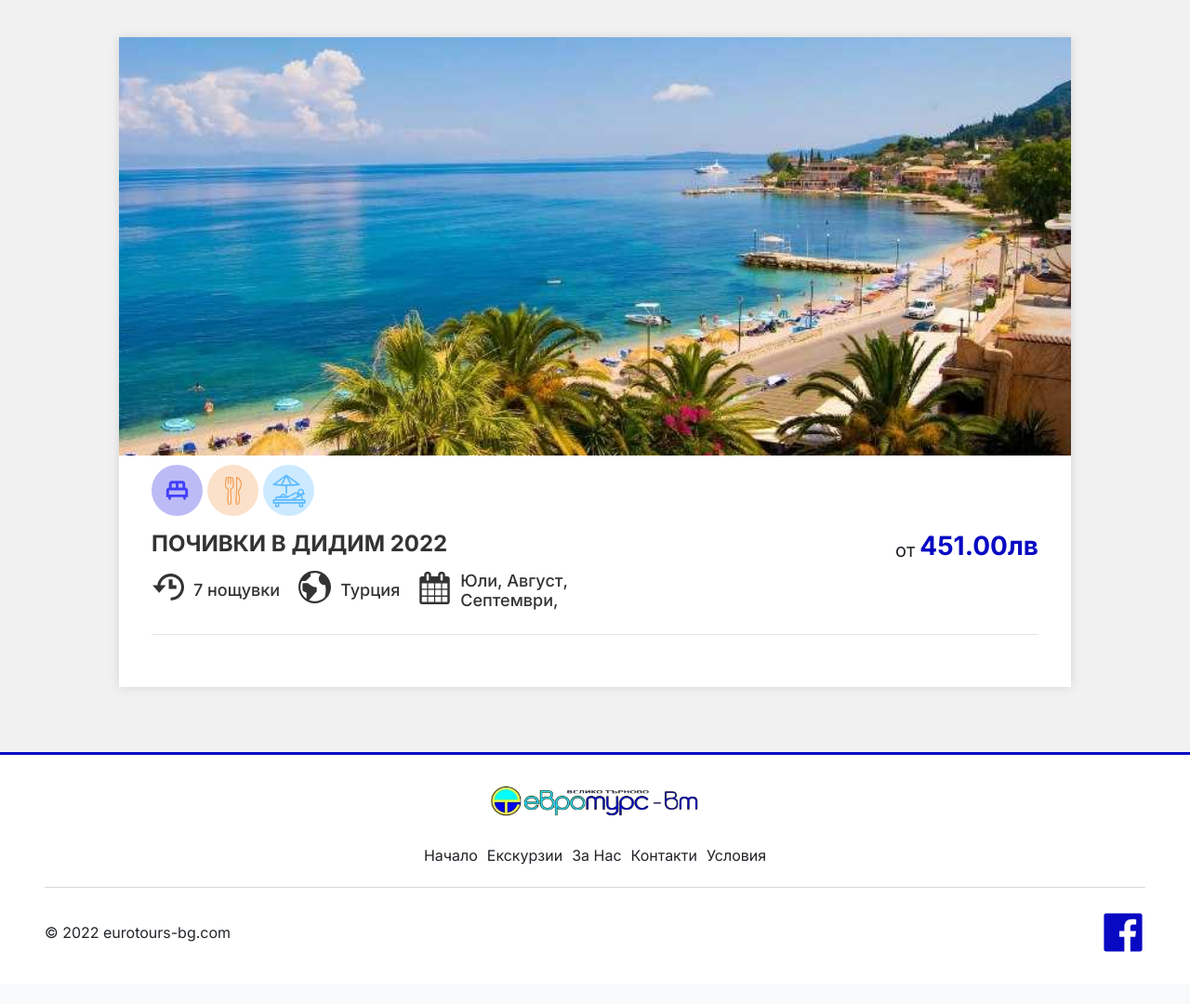
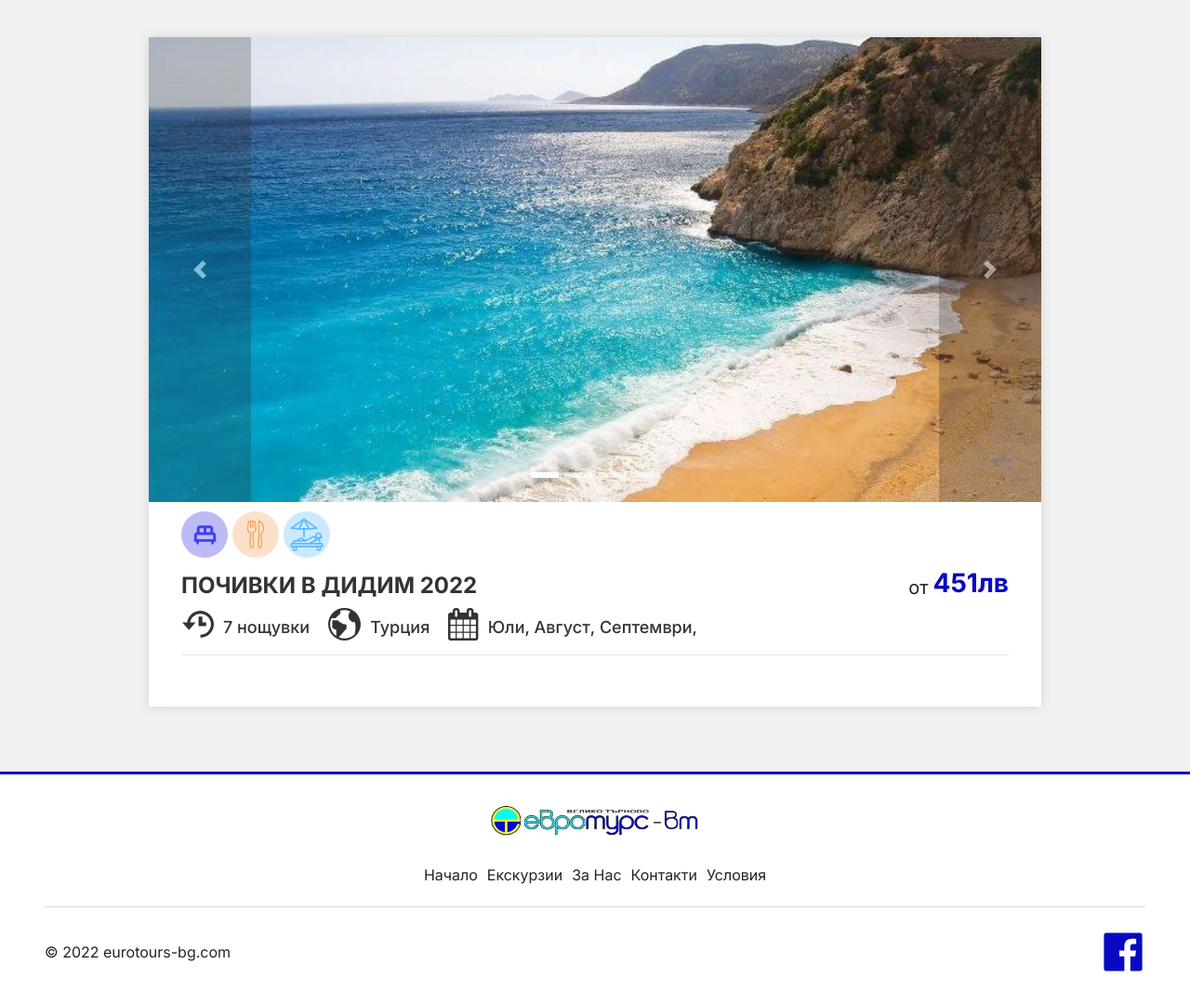
Before and after one commit to Boyan67/eurotours-django, a Django app: page /trip/63 in a window 1280 px wide. Shown: the part 67-1147 px from the top of the page at 93% size. Before the commit the page ends 1091 px from the top, so only its background shows below. Run offline with Django 4.2, Linux system fonts and the light colour scheme; data comes from the database, SQL or seed files in the repository; both versions use the stored data as it was after the commit; parts of the project's set-up code (start-up, migrations or seed data) failed here and were passed over; some libraries are stand-ins or nearby versions.

Commit message:
bug fixes, design improvements, just need to enter models now

```diff
--- a/static/style.css
+++ b/static/style.css
@@ -275,6 +275,7 @@ a, a:hover{
 }
 .home-text09 {
   font-size: 13px;
+  text-align: center;
 }
 .home-container13 {
   width: 45%;
--- /dev/null
+++ b/static/tiny-style.css
@@ -0,0 +1,3 @@
+table{
+    border-width: 3px;
+}
--- a/static/trip-detail.css
+++ b/static/trip-detail.css
@@ -167,7 +167,7 @@
   height: var(--dl-size-size-xsmall);
 }
 .trip-detail-container02 {
-  width: 80%;
+  width: 75%;
   height: auto;
   display: flex;
   box-shadow: 0px 0px 10px 0px #d4d4d4;
@@ -180,12 +180,13 @@
 }
 .trip-detail-image2 {
   width: 100%;
-  height: 450px;
+  height: 500px;
   object-fit: cover;
 }
 .trip-detail-container03 {
   width: 100%;
   height: auto;
+  overflow-x: auto;
   display: flex;
   align-items: flex-start;
   flex-direction: column;
@@ -265,7 +266,6 @@
   font-style: normal;
   font-weight: 700;
   margin-top: 15px;
-  margin-bottom: 5px;
 }
 .trip-detail-container09 {
   flex: 0 0 auto;
@@ -341,7 +341,7 @@
   padding-left: 10px;
 }
 .trip-detail-container13 {
-  width: auto;
+  width: 50%;
   height: auto;
   display: flex;
   margin-top: 10px;
@@ -358,17 +358,20 @@
 }
 .trip-detail-text06 {
   color: #333;
-  width: 200px;
+  width: 100%;
   font-size: 18px;
   font-style: normal;
   font-weight: 500;
   padding-left: 10px;
 }
+hr{
+  margin: 10px 0 15px 0;
+}
+
 .trip-detail-text07 {
   color: #333;
   width: 100%;
   font-size: 18px;
-  margin-top: 10px;
   text-align: justify;
   line-height: 1.15;
   margin-bottom: 20px;
@@ -502,8 +505,8 @@
 
 
 .category-icon{
-  width: 55px;
-  height: 55px;
+  width: 50px;
+  height: 50px;
 }
 
 .home-container06 {
--- a/templates/trip-detail.html
+++ b/templates/trip-detail.html
@@ -30,6 +30,14 @@
         background-color: var(--dl-color-gray-white);
 
       }
+      table{
+          border: 2px solid #333;
+      }
+      td{
+          border: 2px solid #9a9a9a;
+          padding: 5px 7px;
+      }
+
     </style>
     <link
             rel="stylesheet"
@@ -69,11 +77,42 @@
       <div class="trip-detail-container">
 
         <div class="trip-detail-container02">
-          <img
-            alt="image"
-            src="{{ trip.main_image.url }}"
-            class="trip-detail-image2"
-          />
+        <div id="carouselExampleIndicators" class="carousel slide" data-ride="carousel" style="width: 100%">
+              <ol class="carousel-indicators">
+                <li style="height: 6px;" data-target="#carouselExampleIndicators" data-slide-to="0" class="active"></li>
+                {% for i in images %}
+                    {% if not forloop.first %}
+                    <li style="height: 6px" data-target="#carouselExampleIndicators" data-slide-to="{{ i.id }}"></li>
+                    {% endif %}
+                {% endfor %}
+
+              </ol>
+              <div class="carousel-inner" style="width: 100%;">
+                  <div class="carousel-item active" style="width: 100%">
+                          <img class="trip-detail-image2" src="{{ images.0.image.url }}" alt="First slide">
+                        </div>
+                  {% for image in images %}
+                      {% if not forloop.first %}
+                                            <div class="carousel-item" style="width: 100%">
+                          <img class="trip-detail-image2" src="{{ image.image.url }}" alt="First slide">
+                        </div>
+                      {% endif %}
+                  {% endfor %}
+              </div>
+              <a style="background-color: rgba(44,44,44,0.5); width: 110px"  class="carousel-control-prev" href="#carouselExampleIndicators" role="button" data-slide="prev">
+                <span class="carousel-control-prev-icon" aria-hidden="true"></span>
+                <span class="sr-only">Previous</span>
+              </a>
+              <a style="background-color: rgba(44,44,44,0.5); width: 110px" class="carousel-control-next" href="#carouselExampleIndicators" role="button" data-slide="next">
+                <span class="carousel-control-next-icon" aria-hidden="true"></span>
+                <span class="sr-only">Next</span>
+              </a>
+            </div>
+{#          <img#}
+{#            alt="image"#}
+{#            src="{{ trip.main_image.url }}"#}
+{#            class="trip-detail-image2"#}
+{#          />#}
           <div class="trip-detail-container03">
             <div class="home-container06">
 
--- a/trips/models.py
+++ b/trips/models.py
@@ -1,3 +1,4 @@
+import os
 import sys
 
 from django.core.exceptions import ValidationError
@@ -7,6 +8,8 @@ from tinymce import models as tinymce_models
 from io import BytesIO
 from PIL import Image
 from django.core.files import File
+import imghdr
+import tinymce
 from copy import deepcopy
 
 
@@ -18,28 +21,6 @@ def compress(image):
     new_image = File(im_io, name=image.name)
     return new_image
 
-
-month = [('01', 'January'),
-         ('02', 'February'),
-         ('03', 'March'),
-         ('04', 'April'),
-         ('05', 'May'),
-         ('06', 'June'),
-         ('07', 'July'),
-         ('08', 'August'),
-         ('09', 'September'),
-         ('10', 'October'),
-         ('11', 'November'),
-         ('12', 'December')]
-
-categories = [
-    ('overnight', 'Overnight'),
-    ('shopping', 'Shopping'),
-    ('food included', 'Food Included'),
-    ('excursion', 'Excursion'),
-    ('for students', 'For Students'),
-    ('holiday', 'Holiday')
-]
 
 
 class Category(models.Model):
@@ -57,22 +38,27 @@ class Month(models.Model):
 
 
 class Trip(models.Model):
-    top_offer = models.BooleanField(default=False)
-    name = models.CharField(max_length=200)
-    main_image = models.ImageField(upload_to='main_images/')
-    category = models.ManyToManyField(Category)
-    price = models.DecimalField(decimal_places=2, max_digits=5)
-    duration = models.CharField(max_length=50, default="1 нощувка")
-    country = models.CharField(max_length=50)
-    months = models.ManyToManyField(Month)
-    text = tinymce_models.HTMLField()
+    top_offer = models.BooleanField(default=False, verbose_name="Топ Оферта")
+    name = models.CharField(max_length=200, verbose_name="Име")
+    main_image = models.ImageField(upload_to='main_images/', verbose_name="Главна Снимка")
+    category = models.ManyToManyField(Category, verbose_name="Категории")
+    price = models.IntegerField(verbose_name="Цена")
+    duration = models.CharField(max_length=50, default="1 нощувка", verbose_name="Пордължителнот")
+    country = models.CharField(max_length=50, verbose_name="Държава")
+    months = models.ManyToManyField(Month, verbose_name="През Месеци:")
+    text = tinymce_models.HTMLField(verbose_name="Текст")
 
     def save(self, *args, **kwargs):
         im = Image.open(self.main_image)
         im_io = BytesIO()
         im.save(im_io, 'JPEG', quality=50)
-        self.main_image = InMemoryUploadedFile(im_io, 'ImageField', "%s.jpg" % self.main_image.name.split('.')[0],
-                                               'main_images/', sys.getsizeof(im_io), None)
+        # self.main_image = InMemoryUploadedFile(im_io, 'ImageField', "%s.jpg" % self.main_image.name.split('.')[0],
+        #                                        'main_images/', sys.getsizeof(im_io), None)
+        im.close()
+        self.main_image.close()
+        print(self.main_image.name.split("/")[-1])
+        new_image = File(im_io, name=self.main_image.name.split("/")[-1])
+        self.main_image = new_image
         super().save(*args, **kwargs)
 
     def __str__(self):
@@ -90,12 +76,18 @@ class Picture(models.Model):
 
     def save(self, *args, **kwargs):
         im = Image.open(self.image)
-        bg = Image.new("RGB", im.size, (255, 255, 255))
-        bg.paste(im, mask=im.split()[3])
         im_io = BytesIO()
-        bg.save(im_io, 'JPEG', quality=80)
-        self.image = InMemoryUploadedFile(im_io, 'ImageField', "%s.jpg" % self.image.name.split('.')[0],
-                                          'images/', sys.getsizeof(im_io), None)
+        if imghdr.what(self.image)  == "png":
+            bg = Image.new("RGB", im.size, (255, 255, 255))
+            bg.paste(im, mask=im.split()[3])
+            bg.save(im_io, 'JPEG', quality=80)
+        else:
+            im.save(im_io, 'JPEG')
+
+        self.image.close()
+
+        new_image = File(im_io, name=self.image.name.split("/")[-1])
+        self.image = new_image
         super().save(*args, **kwargs)
 
     def __str__(self):
--- a/trips/views.py
+++ b/trips/views.py
@@ -2,7 +2,7 @@ from django.http import HttpResponse
 from django.shortcuts import render
 from django.template import loader
 from .filters import TripFilter
-from .models import Trip, Month, Category, HomeImage, Condition
+from .models import Trip, Month, Category, HomeImage, Condition, Picture
 
 
 def index(request):
@@ -43,7 +43,10 @@ def trips(request):
 
 def trip_details(request, trip_id):
     trip = Trip.objects.get(id=trip_id)
-    context = {'trip': trip}
+    images = Picture.objects.filter(trip=trip)
+
+    context = {'trip': trip, 'images':images, 'iterateover': range(len(images)-2)}
+    print(range(len(images)-2))
     return render(request, '../templates/trip-detail.html', context)
 
 
```
Also changed, not shown: eurotours/settings.py (+18 -0 lines), templates/contact.html (+2 -23 lines), db.sqlite3, media/images/803_58ab7cb7.jpg (added), media/images/804_7a4ff8f6.jpg (added), media/images/805_1dfa0c5c.jpg (added), media/images/806_c3158b44.jpg (added), media/images/beach4.jpg (added), media/main_images/803_58ab7cb7.jpg (added), trips/migrations/0017_alter_condition_options_alter_trip_price.py (added).
